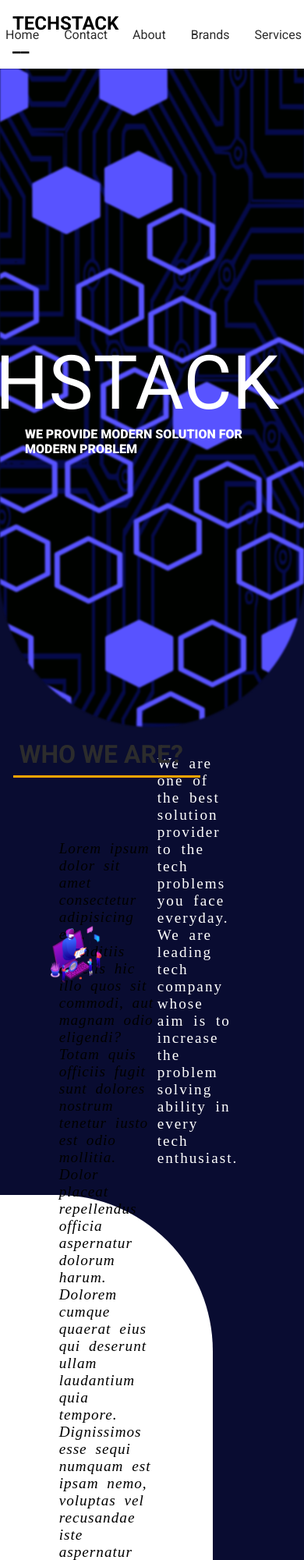
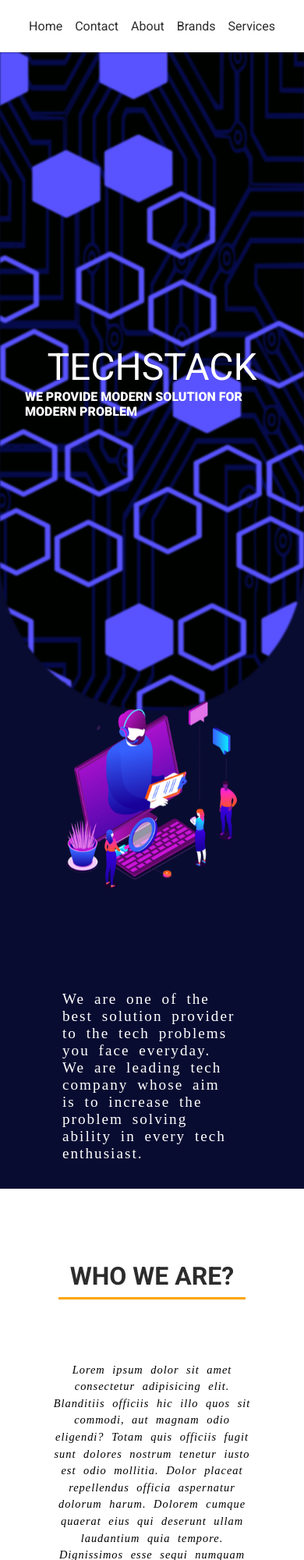
Before and after one commit to Mohammad-Shameem/tech-stack, a React (Create React App) app: page / in a window 390 px wide. Shown: the top 2000 px of the page at 78% size. Built offline with nearby package versions, Linux system fonts and the light colour scheme.

Commit message:
all responsive done, techstack complete

```diff
--- a/src/App.js
+++ b/src/App.js
@@ -12,6 +12,7 @@ import "./styles/home.scss"
 import "./styles/footer.scss"
 import "./styles/contact.scss"
 import "./styles/mediaquery.scss"
+import Footer from "./Components/Footer";
 
 function App() {
   return (
@@ -24,7 +25,7 @@ function App() {
 <Route path="/contact" element={<Contact/>}/>
 <Route path="/services" element={<Services/>}/>
   </Routes>
-
+<Footer></Footer>
   </BrowserRouter>
   );
 }
--- a/src/Components/Home.js
+++ b/src/Components/Home.js
@@ -4,7 +4,6 @@ import {AiFillGoogleCircle,
     AiFillAmazonCircle,
     AiFillYoutube,
     AiFillInstagram} from "react-icons/ai"
-import Footer from './Footer';
 const Home = () => {
     return (
      <>
@@ -69,7 +68,6 @@ const Home = () => {
             </div>
         </div>
 
-       <Footer></Footer>
        </>
     );
 };
--- a/src/Components/Services.js
+++ b/src/Components/Services.js
@@ -4,7 +4,7 @@ import "react-responsive-carousel/lib/styles/carousel.min.css";
 
 import img1 from "../assets/picture-3.jpg"
 import img2 from "../assets/picture-4.jpg"
-import Footer from './Footer';
+
 
 const Services = () => {
     return (
@@ -23,7 +23,7 @@ const Services = () => {
         </div>
         </Carousel>
         </div>
-        <Footer></Footer>
+
         </>
     );
 };
--- a/src/styles/mediaquery.scss
+++ b/src/styles/mediaquery.scss
@@ -1,15 +1,89 @@
-@media screen and  (max-width: 820px){
+@import "colors";
 
-.home3{
-    height: 130vh;
-    >div{
+@media screen and (max-width: 820px) {
+    .home3 {
+      height: 130vh;
+      > div {
         height: 120vh;
+      }
     }
-}
-.contact >main{
-     height: 100vh;
-     width: 100%;
 
-}
+    .contact > main {
+      height: 100vh;
+      width: 100%;
+      border-radius: 0%;
+      h1 {
+        text-align: center;
+      }
+    }
+  }
+  @media screen and (max-width:700px) {
+    nav {
+        > h1 {
+          display: none;
+        }
+        > main {
+          width: 100%;
+          justify-content: center;
+          a {
+            margin: 0.5rem;
+          }
+        }
+      }
 
-}
+      .home > section {
+        align-items: center;
+        h1 {
+          font-size: 3rem;
+        }
+      }
+
+      .home2 {
+        height: 120vh;
+        flex-direction: column;
+        img {
+          width: 100%;
+        }
+        > div {
+          width: 100%;
+        }
+      }
+    .home3>div{
+        text-align: center;
+        width: 100%;
+        border-radius: 0;
+        >p{
+            padding: 5rem 2rem;
+            font-size: 0.9rem;
+            line-height: 150%;
+        }
+    }
+    .home4{
+        align-items: center;
+        >div{
+            border-radius: 0;
+            width: 100%;
+            height: unset;
+        }
+    }
+    .contact>main{
+        padding: 1rem;
+        h1{
+            margin: 1rem;
+        }
+        >form{
+            margin:0;
+            >div{
+                width: 100%;
+            }
+        }
+    }
+    footer{
+        height: 50vh;
+        grid-template-columns: 1fr;
+        padding: 5rem;
+        >div{
+            align-items: center;
+        }
+    }
+  }
```
